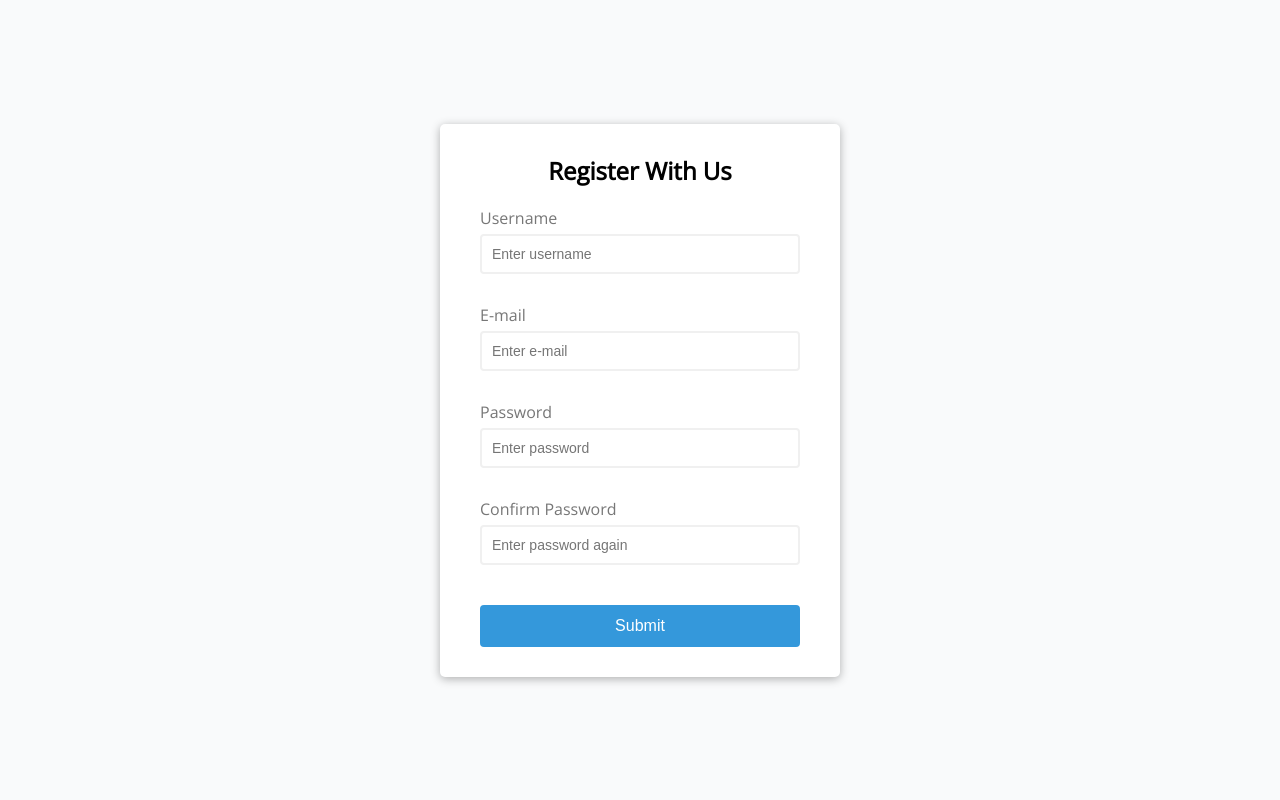
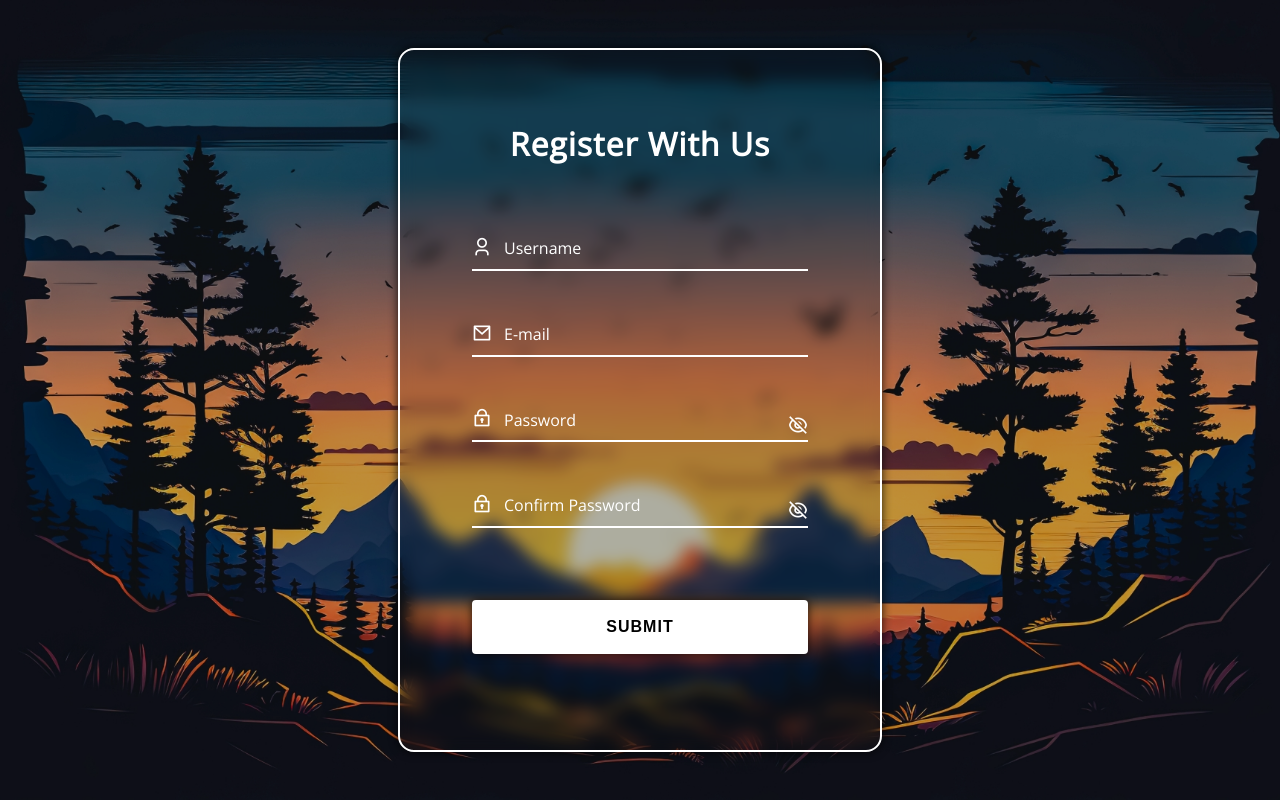
Before and after one commit to pettik/Udemy--vanillawebprojects-01, a plain HTML site: page index.html in a window 1280 px wide. Drawn offline with nearby package versions, Linux system fonts and the light colour scheme.

Commit message:
Add files via upload

```diff
--- a/index.html
+++ b/index.html
@@ -4,36 +4,56 @@
       <meta charset="UTF-8">
       <meta http-equiv="X-UA-Compatible" content="IE=edge">
       <meta name="viewport" content="width=device-width, initial-scale=1.0">
-    <title>01 - Form Validator</title>
+      <!--=============== REMIXICONS ===============-->
+      <link href="https://cdn.jsdelivr.net/npm/remixicon@2.5.0/fonts/remixicon.css" rel="stylesheet">
+      <!--=============== MY CSS ===============-->
       <link rel="stylesheet" href="style.css">
+      <!--=============== TITLE ===============-->
+      <title>01 - Form Validator | Bednarski Petr</title>
    </head>
    <body>
+      <div class="signup">
          <div class="container">
             <form id="form" class="form">
                <h2>Register With Us</h2>
+               <div class="form-control-box">
+                  <i class="ri-user-3-line form__icon"></i>
                   <div class="form-control">
+                     <input type="text" id="username" placeholder=" ">
                      <label for="username">Username</label>
-                <input type="text" id="username" placeholder="Enter username">
                      <small>Error message</small>
                   </div>
+               </div>
+               <div class="form-control-box">
+                  <i class="ri-mail-line form__icon"></i>
                   <div class="form-control">
+                     <input type="text" id="email" placeholder=" ">
                      <label for="email">E-mail</label>
-                <input type="text" id="email" placeholder="Enter e-mail">
                      <small>Error message</small>
                   </div>
+               </div>
+               <div class="form-control-box">
+                  <i class="ri-lock-2-line form__icon"></i>
                   <div class="form-control">
+                     <input type="password" id="password" placeholder=" ">
                      <label for="password">Password</label>
-                <input type="password" id="password" placeholder="Enter password">
                      <small>Error message</small>
+                     <i class="ri-eye-off-line form__eye" id="form-eye"></i>
                   </div>
+               </div>
+               <div class="form-control-box">
+                  <i class="ri-lock-2-line form__icon"></i>
                   <div class="form-control">
+                     <input type="password" id="password2" placeholder=" ">
                      <label for="password2">Confirm Password</label>
-                <input type="password" id="password2" placeholder="Enter password again">
                      <small>Error message</small>
+                     <i class="ri-eye-off-line form__eye" id="form-eye2"></i>
+                  </div>
                </div>
                <button>Submit</button>
             </form>
          </div>
+      </div>
       <script src="script.js"></script>
    </body>
 </html>
--- a/script.js
+++ b/script.js
@@ -6,16 +6,16 @@ const password2 = document.querySelector('#password2');
 
 // Show input error message
 function showError(input, message) {
-  const formControl = input.parentElement;
-  formControl.className = 'form-control error';
-  const errorMessage = formControl.querySelector('small');
+   const formControlBox = input.parentElement.parentElement;
+   formControlBox.className = 'form-control-box error';
+   const errorMessage = formControlBox.querySelector('small');
    errorMessage.textContent = `${message}`;
 }
 
 // Show success outline
 function showSuccess(input) {
-  const formControl = input.parentElement;
-  formControl.className = 'form-control success';
+   const formControlBox = input.parentElement.parentElement;
+   formControlBox.className = 'form-control-box success';
 }
 
 //Check email is valid
@@ -79,3 +79,32 @@ form.addEventListener('submit', function (e) {
    checkEmail(email);
    checkPasswordsMatch(password, password2);
 });
+
+
+/*=============== SHOW HIDDEN - PASSWORD ===============*/
+const showHiddenPass = (formPass, formEye) => {
+   const input = document.getElementById(formPass),
+      iconEye = document.getElementById(formEye)
+
+   iconEye.addEventListener('click', () => {
+      // Change password to text
+      if (input.type === 'password') {
+         // Switch to text
+         input.type = 'text'
+
+         // Icon change
+         iconEye.classList.add('ri-eye-line')
+         iconEye.classList.remove('ri-eye-off-line')
+      } else {
+         // Change to password
+         input.type = 'password'
+
+         // Icon change
+         iconEye.classList.remove('ri-eye-line')
+         iconEye.classList.add('ri-eye-off-line')
+      }
+   })
+}
+
+showHiddenPass('password', 'form-eye');
+showHiddenPass('password2', 'form-eye2');
--- a/style.css
+++ b/style.css
@@ -1,101 +1,226 @@
 /* ======== Google Fonts - Open Sans ======== */
 @import url('https://fonts.googleapis.com/css?family=Open+Sans&display=swap');
 
-:root{
+:root {
 	--success-color: #2ecc71;
-    --error-color: #e74c3c;
+	--error-color: #f34d3b;
 	--gray-color: #777;
 	--white-color: #fff;
-    --blue-color: #3498db;
+	--yellow-color: #cbb700;
+	--black-color: #000;
+	--box-shadow: 0 0 10px rgba(0, 0, 0, .8);
+	/*========== Font and typography ==========*/
+	--h2-font-size: 1.75rem;
+	--normal-font-size: 1rem;
+	--small-font-size: .813rem;
+	/*========== Font weight ==========*/
+	--font-medium: 500;
+	--font-bold: 600;
 }
 
 /* ======== Basic CSS ======== */
 
-*{
-    margin:0;
-    padding:0;
+* {
+	margin: 0;
+	padding: 0;
 	box-sizing: border-box;
 }
 
-body{
-    background: #f9fafb;
-    font-family: 'Open Sans',sans-serif;
-    display:flex;
-    justify-content: center;
-    align-items: center;
-    min-height: 100vh;
+body {
+	font-family: 'Open Sans', sans-serif;
+	color: var(--white-color);
 }
 
-.container{
-    background-color: var(--white-color);
-    border-radius: 5px ;
-    box-shadow: 0 2px 10px rgba(0,0,0,.3);
-    width: 400px;
+input,
+button {
+	border: none;
+	outline: none;
 }
 
-h2{
+.signup {
+	height: 100vh;
+	position: relative;
+	display: grid;
+	align-items: center;
+	background-image: url('background_.jpg');
+	background-repeat: no-repeat;
+	background-size: cover;
+	background-position: center;
+}
+
+.signup::after {
+	content: '';
+	position: absolute;
+	top: 0;
+	left: 0;
+	width: 100%;
+	height: 100%;
+	background-color: rgba(0, 0, 0, .25);
+	z-index: 1;
+}
+
+.container {
+	position: relative;
+	background-color: hsla(0, 0%, 10%, 0.1);
+	border: 2px solid var(--white-color);
+	margin-inline: 1.5rem;
+	padding: 2.5rem 1.5rem;
+	border-radius: 1rem;
+	backdrop-filter: blur(8px);
+	z-index: 2;
+	box-shadow: var(--box-shadow);
+}
+
+h2 {
 	text-align: center;
 	margin-bottom: 20px;
+	font-size: var(--h2-font-size);
+	letter-spacing: 1px;
 }
 
-.form{
-    padding:30px 40px;
+.form {
+	padding: 10px 12px;
+	display: grid;
+	row-gap: 2.5rem;
 }
 
-.form-control{
-    margin-bottom: 10px;
-    padding-bottom: 20px;
+.form-control-box {
+	display: grid;
+	grid-template-columns: max-content 1fr;
+	align-items: center;
+	column-gap: 0.75rem;
+	border-bottom: 2px solid var(--white-color);
+}
+
+.form__icon,
+.form__eye {
+	font-size: 1.25rem;
+}
+
+.form__eye {
+	position: absolute;
+	right: 0;
+	top: 18px;
+	z-index: 10;
+	cursor: pointer;
+}
+
+.form-control {
 	position: relative;
 }
 
-.form-control label{
-    color: var(--gray-color);
-    display: block;
-    margin-bottom: 5px;
+.form-control label {
+	position: absolute;
+	left: 0;
+	top: 12px;
+	font-weight: var(--font-medium);
+	transition: top 0.3s, font-size 0.3s;
 }
 
-.form-control input{
-    border: 2px solid #f0f0f0;;
-    border-radius: 4px;
-    display:block;
+.form-control input {
 	width: 100%;
-    padding: 10px;
-    font-size: 14px;
+	padding-block: 0.8rem;
+	background: none;
+	color: var(--white-color);
+	font-size: var(--normal-font-size);
+	position: relative;
+	z-index: 1;
 }
 
-.form-control input:focus{
-    outline: 0;
-    border-color: var(--gray-color);
+
+.form-control-box.success {
+	border-bottom: 2px solid var(--success-color);
 }
 
-.form-control.success input{
-    border-color: var(--success-color);
+.form-control-box.success .form__icon,
+.form-control-box.success input,
+.form-control-box.success label {
+	color: var(--success-color);
 }
 
-.form-control.error input{
-    border-color: var(--error-color);
+
+.form-control-box.error {
+	border-bottom: 2px solid var(--error-color);
 }
-.form-control small{
+
+
+.form-control-box small {
 	color: var(--error-color);
+	text-shadow: 0 0 2px var(--black-color);
+	font-weight: var(--font-bold);
 	position: absolute;
-    bottom:0;
-    left:0;
+	top: 3rem;
+	left: 0;
 	visibility: hidden;
 }
 
-.form-control.error small{
+.form-control-box.error small {
 	visibility: visible;
 }
 
-.form button{
+.form button {
 	cursor: pointer;
-    background-color: var(--blue-color);
-    border: 2px solid var(--blue-color);
+	background-color: var(--white-color);
+	border: 2px solid var(--white-color);
+	font-weight: var(--font-bold);
+	text-transform: uppercase;
+	letter-spacing: 1px;
 	border-radius: 4px;
-    color: var(--white-color);
-    display:block;
+	color: var(--black-color);
+	display: block;
 	font-size: 16px;
-    padding:10px;
-    margin-top: 20px;
+	padding: 1rem;
+	margin-top: 2rem;
 	width: 100%;
+	box-shadow: var(--box-shadow);
+	transition: background .2s;
 }
+
+.form button:hover {
+	background: var(--yellow-color);
+	border: 2px solid var(--yellow-color);
+}
+
+
+input:focus+label {
+	top: -10px;
+	font-size: var(--small-font-size);
+}
+
+
+input:not(:placeholder-shown):not(:focus)+label {
+	top: -10px;
+	font-size: var(--small-font-size);
+}
+
+/*=============== BREAKPOINTS ===============*/
+/* For small devices */
+@media screen and (max-width:400px) {
+	.container {
+		margin: 0;
+		margin: 0 .5rem;
+	}
+
+	.form {
+		padding: 1rem 0 1.5rem;
+		row-gap: 3.5rem;
+	}
+}
+
+
+/* For medium devices */
+@media screen and (min-width: 576px) {
+	.signup {
+		justify-content: center;
+	}
+
+	.form {
+		width: 432px;
+		padding: 2rem 3rem 3.5rem;
+		border-radius: 1.5rem;
+	}
+
+	.form h2 {
+		font-size: 2rem;
+	}
+}
```
Also changed, not shown: my-solution-active-preview.png (added), my-solution-preview.png (added). Lines whose indentation alone changed are shown as unchanged.
